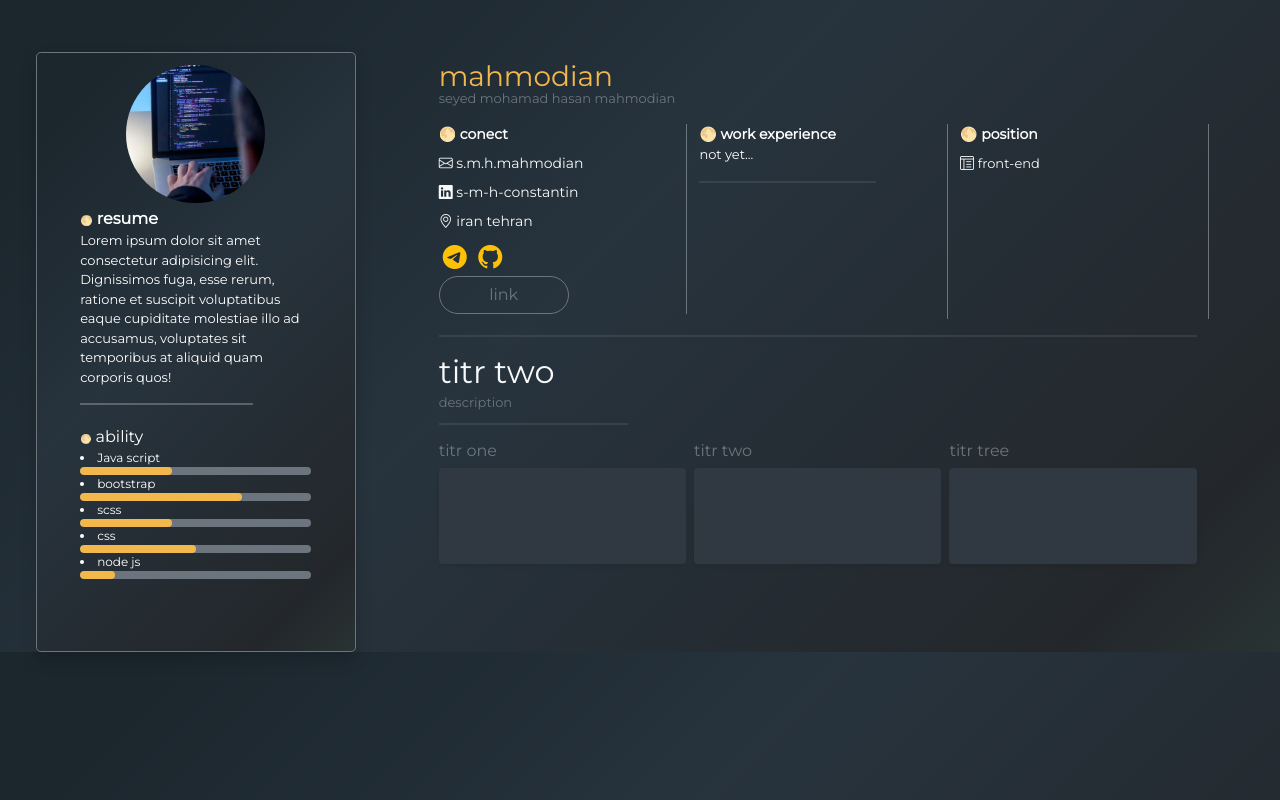
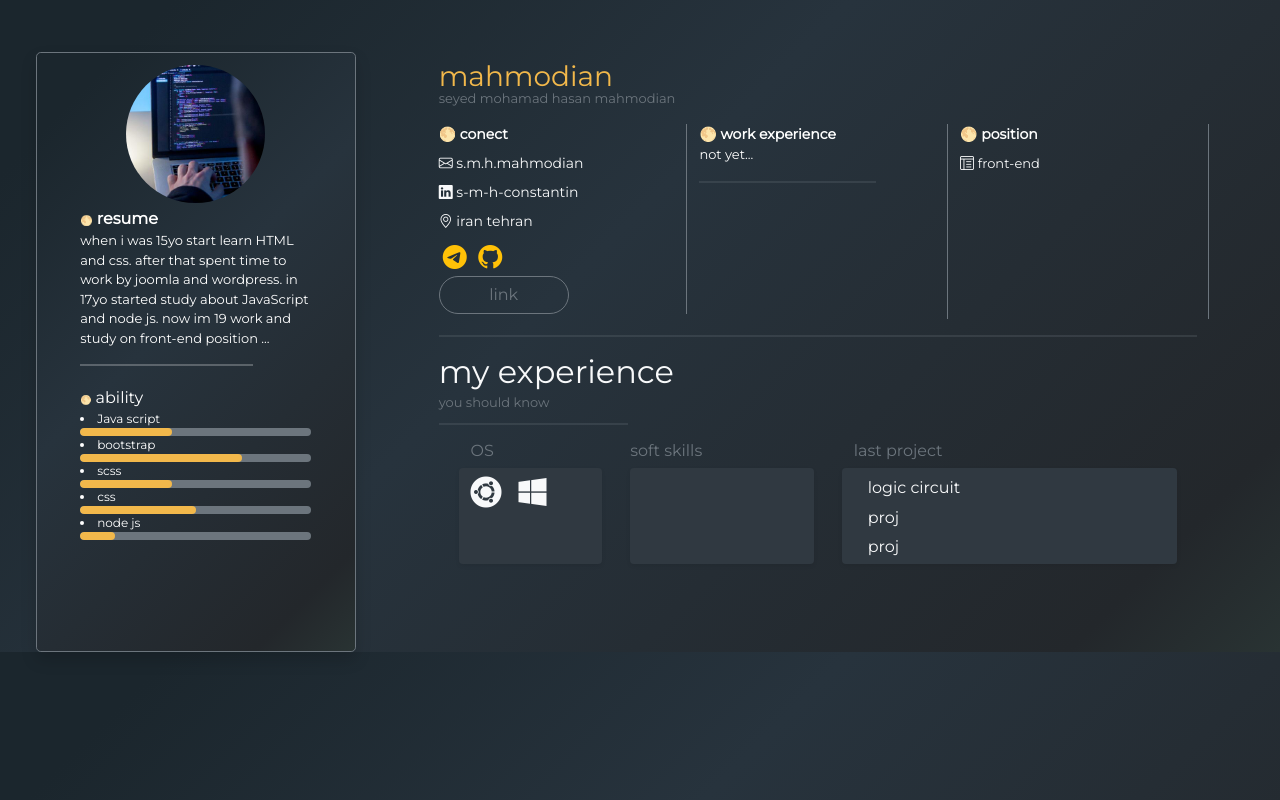
Before and after one commit to smh-kneonix/resume, a plain HTML site: page index.html in a window 1280 px wide. Drawn offline with nearby package versions, Linux system fonts and the light colour scheme.

Commit message:
the folowing of col2

```diff
--- a/html/index.html
+++ b/index.html
@@ -9,8 +9,10 @@
     <!-- Bootstrap CSS -->
     <link rel="stylesheet" href="https://cdn.jsdelivr.net/npm/bootstrap@5.0.2/dist/css/bootstrap.rtl.min.css"
         integrity="sha384-gXt9imSW0VcJVHezoNQsP+TNrjYXoGcrqBZJpry9zJt8PCQjobwmhMGaDHTASo9N" crossorigin="anonymous">
-    <link rel="stylesheet" href="../css/main.css">
+    <link rel="stylesheet" href="css/main.css">
     <link rel="stylesheet" href="https://cdn.jsdelivr.net/npm/bootstrap-icons@1.8.3/font/bootstrap-icons.css">
+    <link rel="stylesheet" href="https://use.fontawesome.com/releases/v5.15.4/css/all.css"
+        integrity="sha384-DyZ88mC6Up2uqS4h/KRgHuoeGwBcD4Ng9SiP4dIRy0EXTlnuz47vAwmeGwVChigm" crossorigin="anonymous" />
     <title>resume</title>
 </head>
 
@@ -20,15 +22,15 @@
         <div class="col-11 col-md-3 first-col mt-1 rounded-3 border-secondary border shadow">
             <div class=" row justify-content-center gy-1 m-2">
 
-                <img class="rounded-circle col-5 col-md-7" src="../img/profile.jpg">
+                <img class="rounded-circle col-5 col-md-7" src="img/profile.jpg">
 
                 <div class="col-11 text-white" dir="ltr">
                     <span style='font-size:10px;'>&#127765;</span>
                     <strong>resume</strong>
                     <p>
-                        Lorem ipsum dolor sit amet consectetur adipisicing elit. Dignissimos fuga, esse rerum, ratione
-                        et suscipit voluptatibus eaque cupiditate molestiae illo ad accusamus, voluptates sit temporibus
-                        at aliquid quam corporis quos!
+                        when i was 15yo start learn HTML and css. after that spent time to work by joomla and wordpress.
+                        in 17yo started study about JavaScript and node js.
+                        now im 19 work and study on front-end position ...
                     </p>
                     <hr class="border border-light w-75">
                 </div>
@@ -137,29 +139,32 @@
                 </div>
 
                 <div class="col-11">
-                    <h2 class="text-light">titr two</h2>
-                    <p class="text-secondary marg-cs">description</p>
+                    <h2 class="text-light">my experience</h2>
+                    <p class="text-secondary marg-cs">you should know</p>
                     <hr class="border border-secondary w-25 marg-cs" dir="ltr">
                 </div>
 
                 <div class="col-11">
-                    <div class="row row-cols-1 row-cols-md-3 gx-2 justify-content-evenly align-items-center gy-2">
-                        <div class="col">
-                            <h6 class="text-secondary"> titr one</h6>
-                            <div class="bg-card rounded-2 shadow-sm">
-                                <br><br><br><br>
+                    <div class="row gx-2 justify-content-evenly align-items-center gy-2">
+                        <div class="col-12 col-md-2">
+                            <h6 class="text-secondary">OS</h6>
+                            <div class="row justify-content-start bg-card rounded-2 shadow-sm text-light pt-2" style="min-height: 6rem;">
+                                <i class="col-4 fab fa-ubuntu fs-2"></i>
+                                <i class="col-4 fab fa-windows fs-2"></i>
                             </div>
                         </div>
-                        <div class="col">
-                            <h6 class="text-secondary"> titr two</h6>
-                            <div class="bg-card rounded-2 shadow-sm">
-                                <br><br><br><br>
+                        <div class="col-12 col-md-3">
+                            <h6 class="text-secondary">soft skills</h6>
+                            <div class="bg-card rounded-2 shadow-sm" style="min-height: 6rem;">
+
                             </div>
                         </div>
-                        <div class="col">
-                            <h6 class="text-secondary"> titr tree</h6>
-                            <div class="bg-card rounded-2 shadow-sm">
-                                <br><br><br><br>
+                        <div class="col-12 col-md-5">
+                            <h6 class="text-secondary">last project</h6>
+                            <div class="bg-card rounded-2 shadow-sm pt-2 row justify-content-center" style="min-height: 6rem;">
+                                <a class="text-decoration-none  text-light col-11" href="https://github.com/smhconstantin/logic-circuit">logic circuit</a>
+                                <a class="text-decoration-none  text-light col-11" href="https://github.com/smhconstantin/">proj</a>
+                                <a class="text-decoration-none  text-light col-11" href="https://github.com/smhconstantin/">proj</a>
                             </div>
                         </div>
                     </div>
@@ -167,8 +172,10 @@
 
             </div>
 
+
         </div>
     </div>
+
 
 
 
@@ -178,6 +185,7 @@
         crossorigin="anonymous"></script>
 
 
+
 </body>
 
 </html>
```
